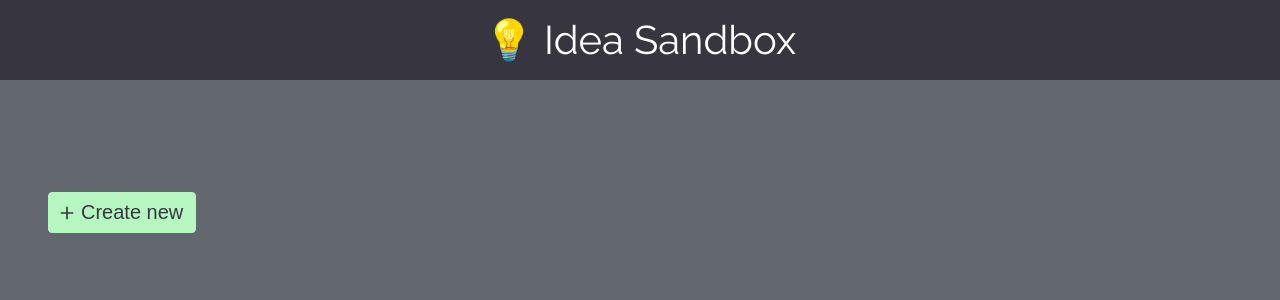
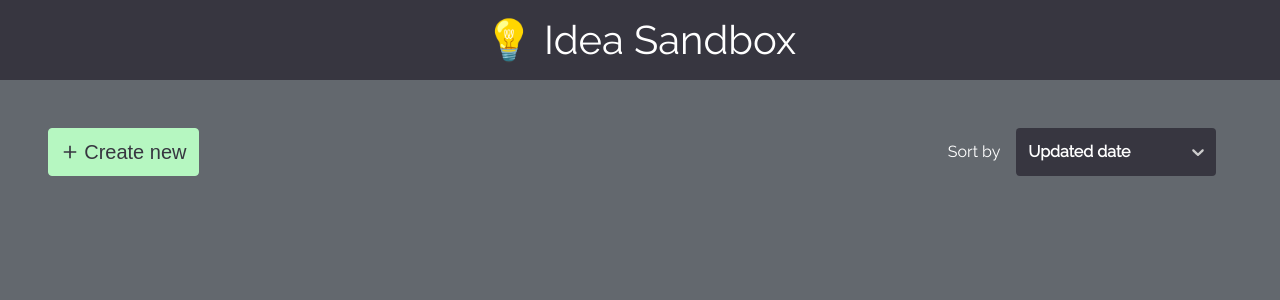
Before and after one commit to mokargas/boredom-ideaboard, a React (Create React App) app: page / in a window 1280 px wide. Shown: the top 300 px of the page. Built offline with nearby package versions, Linux system fonts and the light colour scheme.

Commit message:
Updates
Localstorage connector

```diff
--- a/src/components/Filter/Filter.js
+++ b/src/components/Filter/Filter.js
@@ -32,9 +32,17 @@ const OptionContainer = styled.div`
   height: 3rem;
 `;
 
+const Title = styled.div`
+  color: #fff;
+`;
+
 const Wrapper = styled.div`
   position: relative;
   z-index: 3;
+  min-width: 300px;
+  display: flex;
+  justify-content: space-evenly;
+  align-items: center;
 `;
 
 const Checkbox = ({ active }) => {
@@ -74,6 +82,7 @@ const customStyles = {
       color: "red",
       margin: 0,
       minHeight: "3rem",
+      minWidth: "200px",
       padding: 0,
       backgroundColor: "#373640"
     };
@@ -121,11 +130,12 @@ const customStyles = {
   }
 };
 
-const Filter = ({ items, onUpdate }) => {
+const Filter = ({ items, onUpdate, title }) => {
   const handleChange = selected => onUpdate && onUpdate(selected);
 
   return (
     <Wrapper>
+      {title && <Title>{title}</Title>}
       <Select
         isSearchable={false}
         options={items}
--- a/src/components/NodeController/NodeController.js
+++ b/src/components/NodeController/NodeController.js
@@ -11,8 +11,7 @@ import ActionTypes from "../../constants/";
 const ActionsContainer = styled.div`
   display: flex;
   align-items: center;
-  justify-items: center;
-  margin-top: 2rem;
+  justify-content: space-between;
 `;
 
 const AddButton = styled.button`
@@ -23,7 +22,7 @@ const AddButton = styled.button`
   background: #b6f7c1;
   color: #373640;
   font-size: 1.25rem;
-  padding: 0.5rem 0.75rem 0.5rem 0.5rem;
+  padding: 0.7rem 0.7rem;
   cursor: pointer;
   border-radius: 4px;
   &:hover {
@@ -40,7 +39,7 @@ const Container = styled.div`
 
 const NodeList = styled.div`
   display: grid;
-  padding-top: 2rem;
+  padding: 2rem 0;
   grid-template-columns: 1fr 1fr 1fr;
   grid-gap: 1.5rem;
 `;
@@ -72,12 +71,25 @@ class NodeController extends Component {
     } = this.props;
     return (
       <Container>
-        {nodes.length > 2 && (
-          <Filter items={filterOptions} onUpdate={updateFilter} />
-        )}
-        <NodeList>
-          {nodes.length > 0 &&
-            this.sortPosts().map((node, index) => (
+        <ActionsContainer>
+          <AddButton onClick={() => createNode()} title="Create a new idea">
+            <IconWrapper>
+              <IoMdAdd />
+            </IconWrapper>
+            Create new
+          </AddButton>
+          {nodes.length > -1 && (
+            <Filter
+              title="Sort by"
+              items={filterOptions}
+              onUpdate={updateFilter}
+            />
+          )}
+        </ActionsContainer>
+
+        {nodes.length > 0 && (
+          <NodeList>
+            {this.sortPosts().map((node, index) => (
               <Node
                 key={index}
                 {...node}
@@ -85,15 +97,8 @@ class NodeController extends Component {
                 onUpdate={updateNode}
               />
             ))}
-        </NodeList>
-        <ActionsContainer>
-          <AddButton onClick={() => createNode()} title="Create a new idea">
-            <IconWrapper>
-              <IoMdAdd />
-            </IconWrapper>
-            Create new
-          </AddButton>
-        </ActionsContainer>
+          </NodeList>
+        )}
       </Container>
     );
   }
--- a/src/index.js
+++ b/src/index.js
@@ -10,13 +10,22 @@ import "./styles.css";
 
 import App from "./components/App";
 import rootReducer from "./reducers";
-import initial from "./state";
+import { load, save } from "./state/localStorage";
 
 const store = createStore(
   rootReducer,
-  initial,
+  load(),
   composeWithDevTools(applyMiddleware(createLogger()))
 );
+
+store.subscribe(() => {
+  save({
+    ui: {
+      ...store.getState().ui
+    },
+    nodes: [...store.getState().nodes]
+  });
+});
 
 const rootElement = document.getElementById("root");
 
--- a/src/state/index.js
+++ b/src/state/initial.js
@@ -1,5 +1,5 @@
 //Initial nodes
-//TODO: We could prefill from the user's localstorage.
+//TODO: We could prefill from the user's localstorage ...
 const initial = {
   ui: {
     filters: [
--- /dev/null
+++ b/src/state/localStorage.js
@@ -0,0 +1,22 @@
+//Serializes our Node objects to localStorage.
+//Via Dan Abramov
+import initial from "../state/initial";
+
+export const load = () => {
+  try {
+    const state = localStorage.getItem("state");
+    if (state === null) {
+      return initial;
+    }
+    return JSON.parse(state);
+  } catch (err) {
+    return initial;
+  }
+};
+
+export const save = state => {
+  try {
+    const serialized = JSON.stringify(state);
+    localStorage.setItem("state", serialized);
+  } catch (err) {}
+};
```
